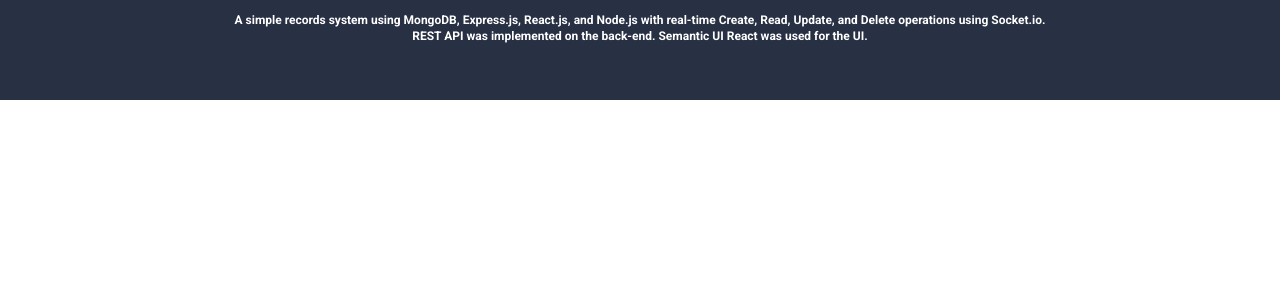
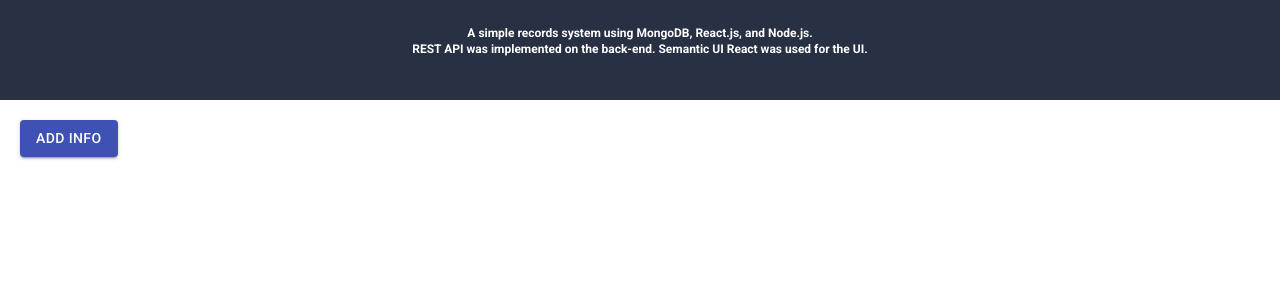
Before and after one commit to patriciaramosf/crud_dashboard, a React (Create React App) app: page / in a window 1280 px wide. Shown: the top 300 px of the page. Built offline with nearby package versions, Linux system fonts and the light colour scheme.

Commit message:
setting routes

```diff
--- a/src/components/App.js
+++ b/src/components/App.js
@@ -4,12 +4,24 @@
 import UserList from './UserList';
 import CreateUser from './CreateUser';
 import EditUser from './EditUser';
-import { BrowserRouter as Router, Switch, Route, Link } from "react-router-dom";
+import { BrowserRouter as Switch, Route } from "react-router-dom";
 
 function App() {
   return (
     <div className="App">
-      <Header/>
+      <Switch>
+          <Route exact path="/">
+                    <Header/>
+                    <UserList link="/createuser"
+                    />
+          </Route>
+          <Route exact path="/createuser">
+                    <CreateUser/>
+          </Route>
+          <Route path="/edituser">
+                  <EditUser/>
+          </Route>
+        </Switch>
     </div>
   );
 }
--- a/src/components/Header.js
+++ b/src/components/Header.js
@@ -3,7 +3,7 @@
 const Header = () =>{
 return(
     <div className="header">
-        <p>A simple records system using MongoDB, Express.js, React.js, and Node.js with real-time Create, Read, Update, and Delete operations using Socket.io.</p>
+        <p>A simple records system using MongoDB, React.js, and Node.js.</p>
         <p>REST API was implemented on the back-end. Semantic UI React was used for the UI.</p>
     </div>
 )
--- a/src/components/UserList.js
+++ b/src/components/UserList.js
@@ -1,8 +1,16 @@
 import React from 'react';
+import Button from '@material-ui/core/Button';
+import CreateUser from './CreateUser';
+import { BrowserRouter as Link } from "react-router-dom";
 
-const UserList = () =>{
+const UserList = (props) =>{
 return(
-    <div>UserList</div>
+    <div className="UserList">
+        <Link to={props.link}><Button variant="contained" color="primary">
+            Add Info
+        </Button>
+        </Link>
+    </div>
 )
 }
 
--- a/src/styles/_header.scss
+++ b/src/styles/_header.scss
@@ -6,7 +6,8 @@
     font-size: $fontGeneralHeader;
     border:none;
     height:100px;
-    padding:12px;
+    padding:14px;
+    padding-top:25px;
     font-weight: bold;
     color:$fontHeaderColor;
     line-height: 16px;
--- a/src/styles/_userList.scss
+++ b/src/styles/_userList.scss
@@ -0,0 +1,4 @@
+.UserList{
+    margin-top:20px;
+    margin:20px 20px 20px 20px;
+}
```
